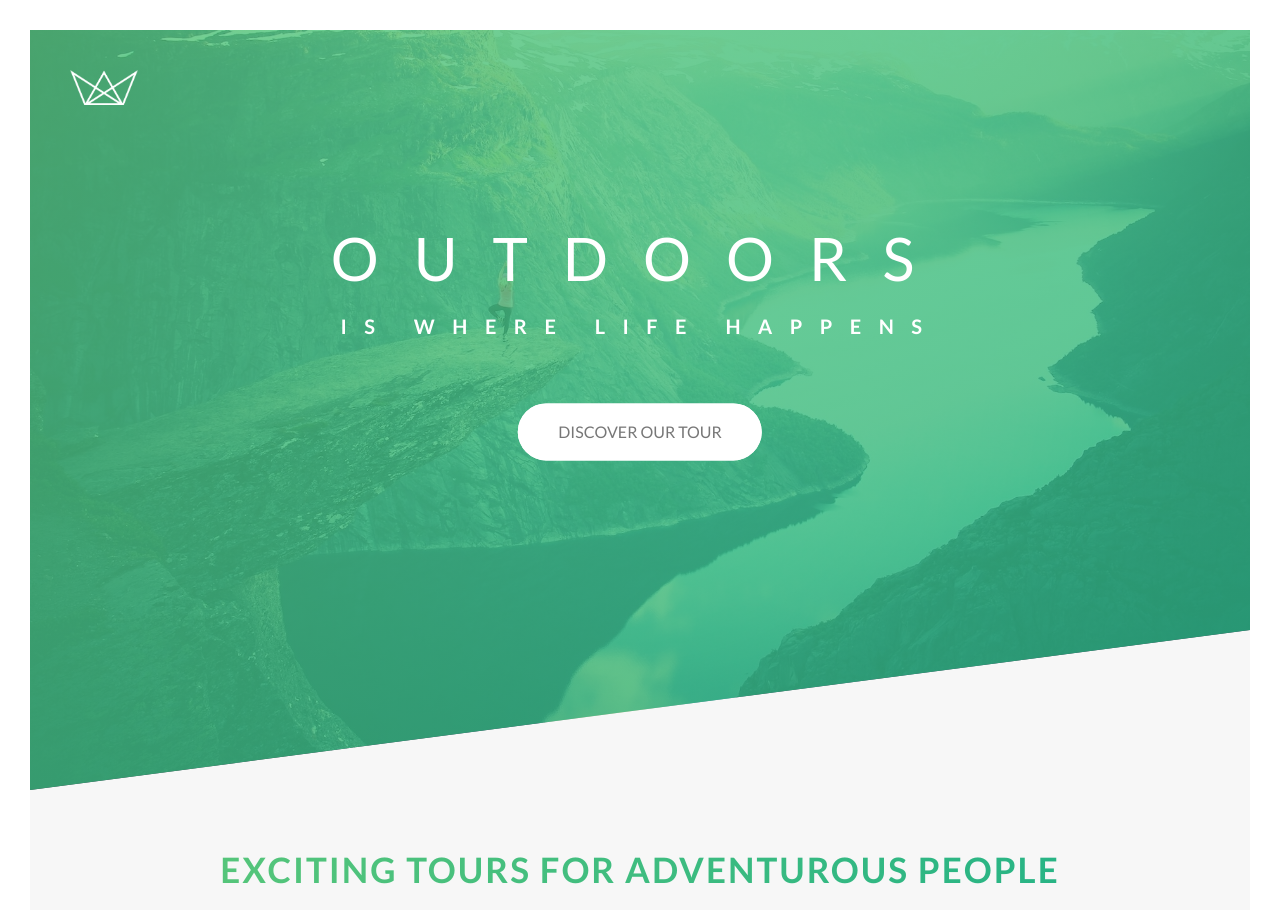
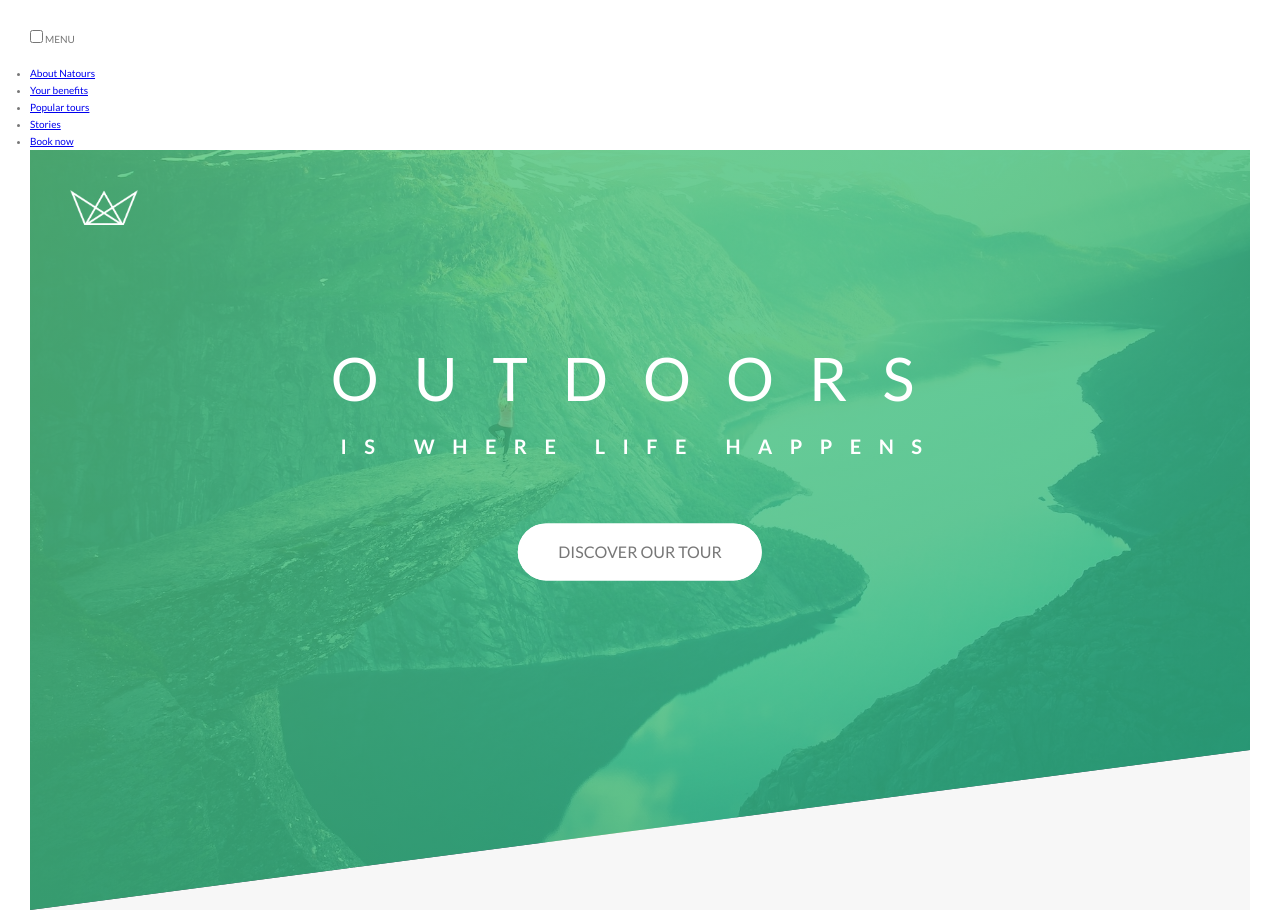
Before and after one commit to Ismaaa/frontend-training, a website: page projects/Natours/index.html in a window 1280 px wide. Shown: the top 910 px of the page. Drawn offline with Linux system fonts and the light colour scheme.

Commit message:
Init menu markup

```diff
--- a/projects/Natours/index.html
+++ b/projects/Natours/index.html
@@ -16,6 +16,42 @@
         <title>Natours | Exciting tours for adventurous people</title>
     </head>
     <body>
+        <div class="navigation">
+            <input id="navi-toggle" type="checkbox" class="navigation__checkbox">
+            <label for="navi-toggle" class="nabigation__button">
+                MENU
+            </label>
+            <div class="navigation__background">&nbsp;</div>
+            <nav class="navigation__nav">
+                <ul class="navigation__list">
+                    <li class="navigation__item">
+                        <a href="#" class="navigation__link">
+                            About Natours
+                        </a>
+                    </li>
+                    <li class="navigation__item">
+                        <a href="#" class="navigation__link">
+                            Your benefits
+                        </a>
+                    </li>
+                    <li class="navigation__item">
+                        <a href="#" class="navigation__link">
+                            Popular tours
+                        </a>
+                    </li>
+                    <li class="navigation__item">
+                        <a href="#" class="navigation__link">
+                            Stories
+                        </a>
+                    </li>
+                    <li class="navigation__item">
+                        <a href="#" class="navigation__link">
+                            Book now
+                        </a>
+                    </li>
+                </ul>
+            </nav>
+        </div>
         <header class="header">
             <div class="header__logo-box">
                 <img src="img/logo-white.png" alt="Logo" class="header__logo" />
```
